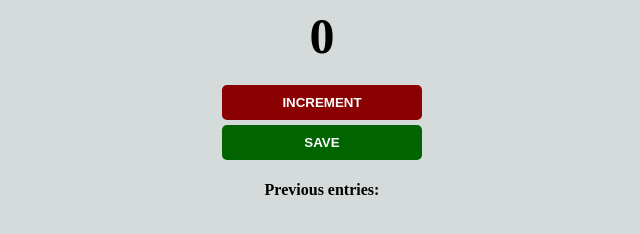
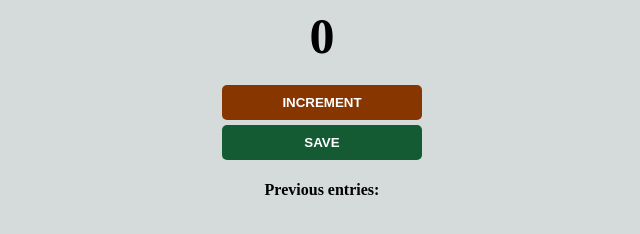
Before and after one commit to Mulaudzi-Luyanda/Counter, a plain HTML site: page index.html in a window 1280 px wide. Shown: the part 50-284 px from the top of the page, without its empty margins (318-958 px from the left). Drawn offline with Linux system fonts and the light colour scheme.

Commit message:
Update index.css

```diff
--- a/index.css
+++ b/index.css
@@ -28,9 +28,9 @@ button {
 }
 
 #increment-btn {
-    background: darkred;
+    background: #873600 ;
 }
 
 #save-btn {
-    background: darkgreen;
+    background: #145a32;
 }
```
